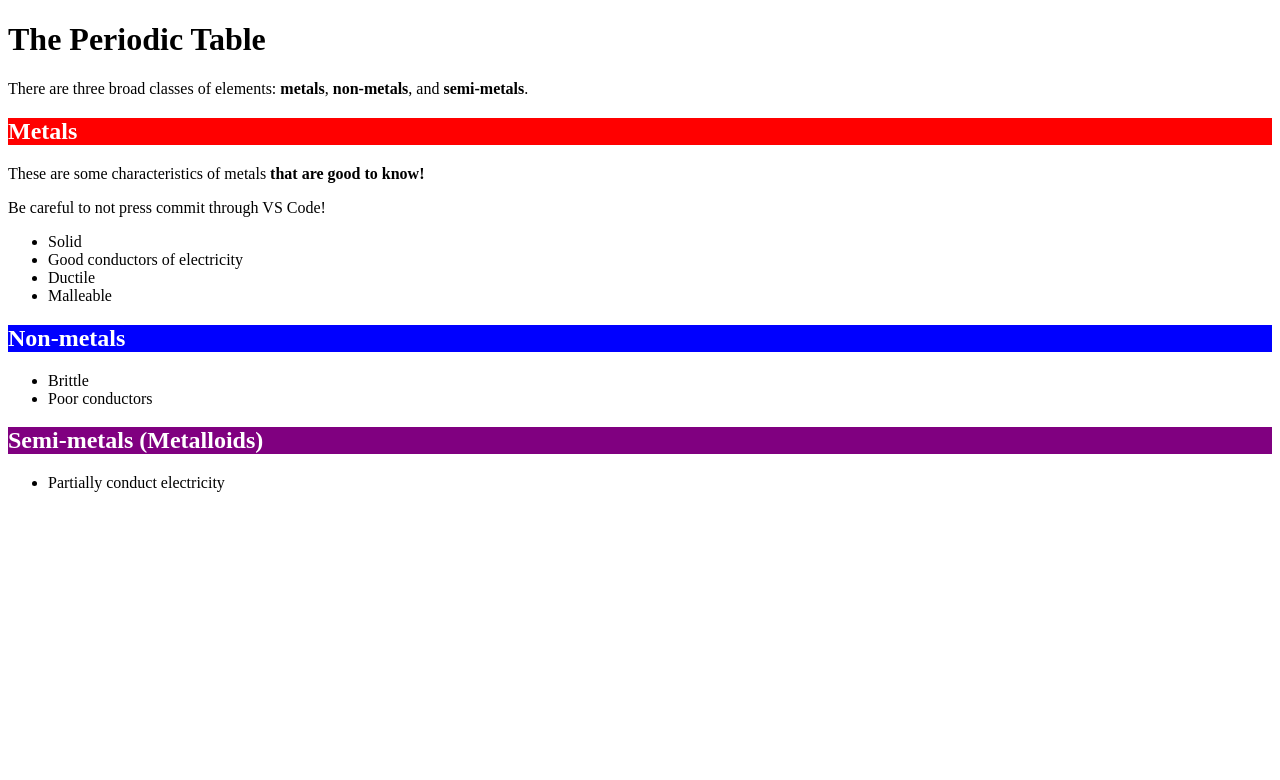
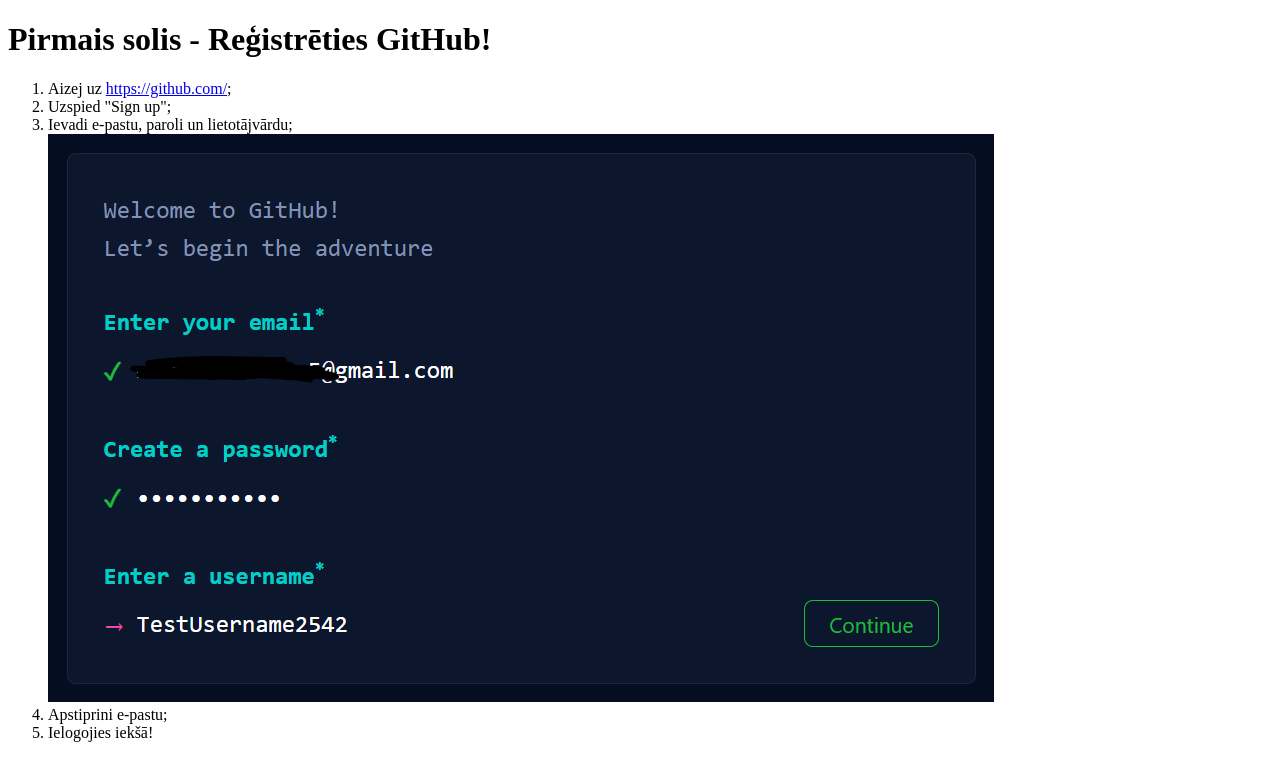
Before and after one commit to MMelkins/Test2024, a plain HTML site: page index.html in a window 1280 px wide. Drawn offline with Linux system fonts and the light colour scheme.

Commit message:
Bilde + pirmais solis

```diff
--- a/index.html
+++ b/index.html
@@ -20,39 +20,15 @@
     </head>
     <body>
 
-        <h1>The Periodic Table</h1>
-
-        <p>
-            There are three broad classes of elements:
-            <strong class="metal">metals</strong>,
-            <strong class="non-metal">non-metals</strong>,
-            and <strong class="semi-metal">semi-metals</strong>.
-        </p>
-
-        <h2 class="metal">Metals</h2>
-
-        <p>These are some characteristics of metals <strong>that are good to know!</strong></p>
-        <p>Be careful to not press commit through VS Code!</p>
-
-        <ul>
-            <li>Solid</li>
-            <li>Good conductors of electricity</li>
-            <li>Ductile</li>
-            <li>Malleable</li>
-        </ul>
-
-        <h2 class="non-metal">Non-metals</h2>
-
-        <ul>
-            <li>Brittle</li>
-            <li>Poor conductors</li>
-        </ul>
-
-        <h2 class="semi-metal">Semi-metals (Metalloids)</h2>
-
-        <ul>
-            <li>Partially conduct electricity</li>
-        </ul>
+        <h1>Pirmais solis - Reģistrēties GitHub!</h1>
+        <ol>
+            <li>Aizej uz <a href="https://github.com/">https://github.com/</a>;</li>
+            <li>Uzspied "Sign up";</li>
+            <li>Ievadi e-pastu, paroli un lietotājvārdu;</li>
+            <img src="githublogin.png">
+            <li>Apstiprini e-pastu;</li>
+            <li>Ielogojies iekšā!</li>
+        </ol>
 
     </body>
 </html>
```
Also changed, not shown: githublogin.png (added).
